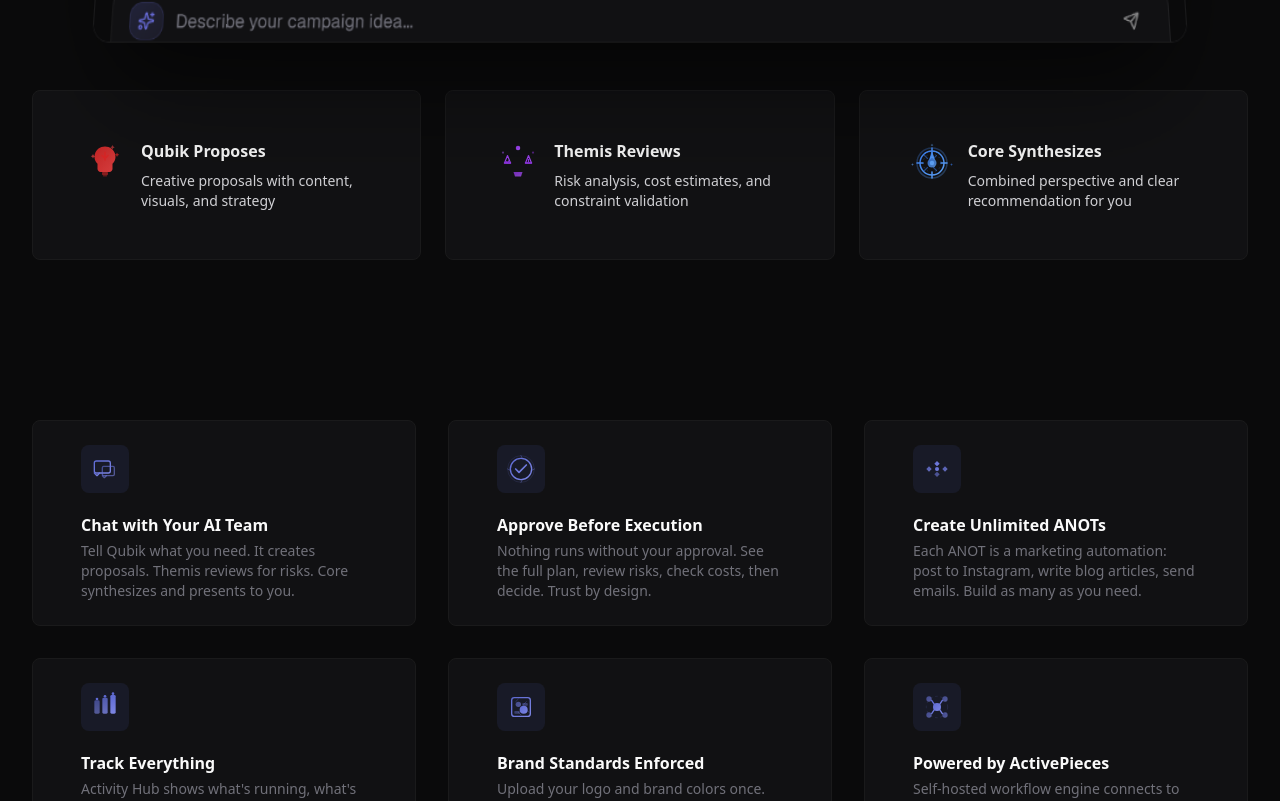
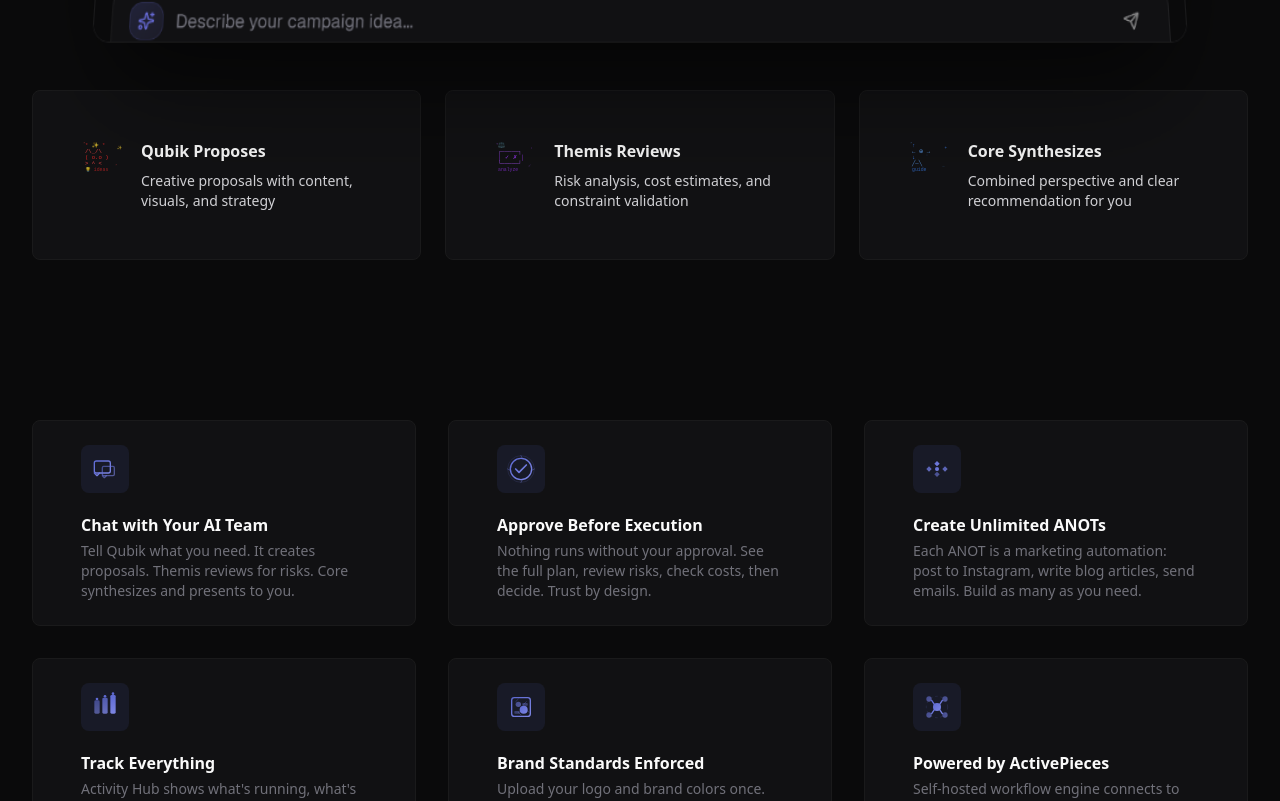
Before and after one commit to Patheras/anots-website, a Next.js app: page / in a window 1280 px wide. Shown: the part 2134-2935 px from the top of the page. Built offline with nearby package versions, Linux system fonts and the light colour scheme.

Commit message:
Transform agent icons to ASCII art style: Qubik creative, Themis analytical, Core guide

```diff
--- a/src/components/infographics/AgentIcons.tsx
+++ b/src/components/infographics/AgentIcons.tsx
@@ -1,187 +1,117 @@
 export const QubikIcon = ({ size = 64 }: { size?: number }) => (
-  <svg width={size} height={size} viewBox="0 0 64 64" fill="none" xmlns="http://www.w3.org/2000/svg">
-    {/* Lightbulb - Creative Ideas */}
-    <path
-      d="M32 10 C24 10 18 16 18 24 C18 28 20 31 22 33 L22 40 C22 42 24 44 26 44 L38 44 C40 44 42 42 42 40 L42 33 C44 31 46 28 46 24 C46 16 40 10 32 10 Z"
-      fill="url(#qubikGradient)"
-      opacity="0.9"
-    />
+  <svg width={size} height={size} viewBox="0 0 120 120" fill="none" xmlns="http://www.w3.org/2000/svg">
+    {/* ASCII Art Style - Creative Chaos */}
+    <text x="10" y="20" fontFamily="monospace" fontSize="14" fill="#DC2626" opacity="0.8">
+      *  ✨  *
+    </text>
+    <text x="10" y="35" fontFamily="monospace" fontSize="14" fill="#EF4444" opacity="0.9">
+      {'  /\\_/\\'}
+    </text>
+    <text x="10" y="50" fontFamily="monospace" fontSize="14" fill="#DC2626">
+      {' ( o.o )'}
+    </text>
+    <text x="10" y="65" fontFamily="monospace" fontSize="14" fill="#EF4444">
+      {'  > ^ <'}
+    </text>
+    <text x="10" y="80" fontFamily="monospace" fontSize="12" fill="#DC2626" opacity="0.7">
+      {'💡 ideas'}
+    </text>
 
-    {/* Filament - Creative spark */}
-    <path
-      d="M32 18 L32 28 M28 22 L32 26 L36 22"
-      stroke="#DC2626"
-      strokeWidth="2"
-      strokeLinecap="round"
-      strokeLinejoin="round"
-    />
-
-    {/* Base */}
-    <rect x="28" y="44" width="8" height="4" rx="1" fill="#DC2626" opacity="0.6" />
-    <rect x="29" y="48" width="6" height="2" rx="1" fill="#DC2626" opacity="0.4" />
-
-    {/* Sparkles around - Ideas flowing */}
-    <path d="M16 20 L17 22 L19 23 L17 24 L16 26 L15 24 L13 23 L15 22 Z" fill="#EF4444" opacity="0.7">
-      <animate attributeName="opacity" values="0.4;0.9;0.4" dur="2s" repeatCount="indefinite" />
-    </path>
-    <path d="M48 18 L49 20 L51 21 L49 22 L48 24 L47 22 L45 21 L47 20 Z" fill="#DC2626" opacity="0.7">
-      <animate attributeName="opacity" values="0.5;1;0.5" dur="1.8s" repeatCount="indefinite" />
-    </path>
-    <path d="M42 8 L43 10 L45 11 L43 12 L42 14 L41 12 L39 11 L41 10 Z" fill="#EF4444" opacity="0.6">
-      <animate attributeName="opacity" values="0.3;0.8;0.3" dur="2.2s" repeatCount="indefinite" />
-    </path>
-
-    <defs>
-      <linearGradient id="qubikGradient" x1="0%" y1="0%" x2="0%" y2="100%">
-        <stop offset="0%" stopColor="#FCA5A5" />
-        <stop offset="50%" stopColor="#EF4444" />
-        <stop offset="100%" stopColor="#DC2626" />
-      </linearGradient>
-    </defs>
+    {/* Floating sparkles */}
+    <text x="5" y="15" fontFamily="monospace" fontSize="10" fill="#EF4444" opacity="0.6">
+      <animate attributeName="opacity" values="0.3;0.9;0.3" dur="2s" repeatCount="indefinite" />
+      *
+    </text>
+    <text x="90" y="25" fontFamily="monospace" fontSize="10" fill="#DC2626" opacity="0.6">
+      <animate attributeName="opacity" values="0.5;1;0.5" dur="1.5s" repeatCount="indefinite" />
+      ✨
+    </text>
+    <text x="85" y="70" fontFamily="monospace" fontSize="10" fill="#EF4444" opacity="0.5">
+      <animate attributeName="opacity" values="0.4;0.8;0.4" dur="2.2s" repeatCount="indefinite" />
+      *
+    </text>
   </svg>
 );
 
 export const ThemisIcon = ({ size = 64 }: { size?: number }) => (
-  <svg width={size} height={size} viewBox="0 0 64 64" fill="none" xmlns="http://www.w3.org/2000/svg">
-    {/* Balance Scale - Justice & Analysis */}
-    <path
-      d="M32 12 L32 44"
-      stroke="url(#themisGradient)"
-      strokeWidth="2.5"
-      strokeLinecap="round"
-    />
+  <svg width={size} height={size} viewBox="0 0 120 120" fill="none" xmlns="http://www.w3.org/2000/svg">
+    {/* ASCII Art Style - Analytical & Balanced */}
+    <text x="10" y="20" fontFamily="monospace" fontSize="14" fill="#9333EA" opacity="0.8">
+      {'  ⚖️'}
+    </text>
+    <text x="10" y="35" fontFamily="monospace" fontSize="14" fill="#A855F7" opacity="0.9">
+      {'┌─────┐'}
+    </text>
+    <text x="10" y="50" fontFamily="monospace" fontSize="14" fill="#9333EA">
+      {'│ ✓ ✗ │'}
+    </text>
+    <text x="10" y="65" fontFamily="monospace" fontSize="14" fill="#A855F7">
+      {'└─────┘'}
+    </text>
+    <text x="10" y="80" fontFamily="monospace" fontSize="12" fill="#9333EA" opacity="0.7">
+      {'analyze'}
+    </text>
 
-    {/* Top ornament */}
-    <circle cx="32" cy="12" r="3" fill="url(#themisGradient)" />
-
-    {/* Horizontal beam */}
-    <path
-      d="M18 22 L46 22"
-      stroke="url(#themisGradient)"
-      strokeWidth="2"
-      strokeLinecap="round"
-    />
-
-    {/* Left scale */}
-    <path
-      d="M18 22 L14 32 L22 32 Z"
-      fill="none"
-      stroke="url(#themisGradient)"
-      strokeWidth="1.5"
-      strokeLinejoin="round"
-    />
-    <path d="M14 32 L22 32" stroke="#9333EA" strokeWidth="2" strokeLinecap="round" />
-
-    {/* Right scale */}
-    <path
-      d="M46 22 L42 32 L50 32 Z"
-      fill="none"
-      stroke="url(#themisGradient)"
-      strokeWidth="1.5"
-      strokeLinejoin="round"
-    />
-    <path d="M42 32 L50 32" stroke="#9333EA" strokeWidth="2" strokeLinecap="round" />
-
-    {/* Base */}
-    <path
-      d="M26 44 L38 44 L36 50 L28 50 Z"
-      fill="url(#themisGradient)"
-      opacity="0.8"
-    />
-
-    {/* Checkmark on left scale - Approved */}
-    <path
-      d="M16 30 L17.5 31.5 L20 29"
-      stroke="#9333EA"
-      strokeWidth="1.5"
-      strokeLinecap="round"
-      strokeLinejoin="round"
-    />
-
-    {/* Warning symbol on right scale */}
-    <circle cx="46" cy="30" r="1" fill="#9333EA" />
-    <path d="M46 27 L46 29" stroke="#9333EA" strokeWidth="1.5" strokeLinecap="round" />
-
-    {/* Floating analysis particles */}
-    <circle cx="12" cy="18" r="1.5" fill="#A855F7" opacity="0.5">
-      <animate attributeName="cy" values="18;16;18" dur="3s" repeatCount="indefinite" />
-    </circle>
-    <circle cx="52" cy="18" r="1.5" fill="#9333EA" opacity="0.5">
-      <animate attributeName="cy" values="18;16;18" dur="3s" begin="0.5s" repeatCount="indefinite" />
-    </circle>
-
-    <defs>
-      <linearGradient id="themisGradient" x1="0%" y1="0%" x2="0%" y2="100%">
-        <stop offset="0%" stopColor="#C084FC" />
-        <stop offset="50%" stopColor="#A855F7" />
-        <stop offset="100%" stopColor="#9333EA" />
-      </linearGradient>
-    </defs>
+    {/* Floating analysis symbols */}
+    <text x="5" y="15" fontFamily="monospace" fontSize="10" fill="#A855F7" opacity="0.5">
+      <animate attributeName="cy" values="0;-2;0" dur="3s" repeatCount="indefinite" />
+      ?
+    </text>
+    <text x="90" y="25" fontFamily="monospace" fontSize="10" fill="#9333EA" opacity="0.5">
+      <animate attributeName="cy" values="0;-2;0" dur="3s" begin="0.5s" repeatCount="indefinite" />
+      !
+    </text>
+    <text x="85" y="70" fontFamily="monospace" fontSize="10" fill="#A855F7" opacity="0.4">
+      <animate attributeName="opacity" values="0.2;0.6;0.2" dur="2.5s" repeatCount="indefinite" />
+      ✓
+    </text>
   </svg>
 );
 
 export const CoreIcon = ({ size = 64 }: { size?: number }) => (
-  <svg width={size} height={size} viewBox="0 0 64 64" fill="none" xmlns="http://www.w3.org/2000/svg">
-    {/* Compass Rose - Guidance & Direction */}
-    <circle cx="32" cy="32" r="20" fill="none" stroke="url(#coreGradient)" strokeWidth="2" opacity="0.3" />
-    <circle cx="32" cy="32" r="16" fill="none" stroke="url(#coreGradient)" strokeWidth="2" />
+  <svg width={size} height={size} viewBox="0 0 120 120" fill="none" xmlns="http://www.w3.org/2000/svg">
+    {/* ASCII Art Style - Guiding & Centered */}
+    <text x="10" y="20" fontFamily="monospace" fontSize="14" fill="#3B82F6" opacity="0.8">
+      {'    ↑'}
+    </text>
+    <text x="10" y="35" fontFamily="monospace" fontSize="14" fill="#60A5FA" opacity="0.9">
+      {'  ← ⊕ →'}
+    </text>
+    <text x="10" y="50" fontFamily="monospace" fontSize="14" fill="#3B82F6">
+      {'    ↓'}
+    </text>
+    <text x="10" y="65" fontFamily="monospace" fontSize="14" fill="#60A5FA" opacity="0.8">
+      {'  ╱─╲'}
+    </text>
+    <text x="10" y="80" fontFamily="monospace" fontSize="12" fill="#3B82F6" opacity="0.7">
+      {'  guide'}
+    </text>
 
-    {/* Cardinal points */}
-    <path
-      d="M32 12 L32 20 M32 44 L32 52 M12 32 L20 32 M44 32 L52 32"
-      stroke="url(#coreGradient)"
-      strokeWidth="2"
-      strokeLinecap="round"
-    />
+    {/* Floating guide markers */}
+    <text x="5" y="15" fontFamily="monospace" fontSize="10" fill="#60A5FA" opacity="0.5">
+      <animate attributeName="opacity" values="0.3;0.7;0.3" dur="2.5s" repeatCount="indefinite" />
+      *
+    </text>
+    <text x="90" y="25" fontFamily="monospace" fontSize="10" fill="#3B82F6" opacity="0.5">
+      <animate attributeName="opacity" values="0.5;0.9;0.5" dur="2.5s" repeatCount="indefinite" />
+      ✦
+    </text>
+    <text x="85" y="70" fontFamily="monospace" fontSize="10" fill="#60A5FA" opacity="0.4">
+      <animate attributeName="opacity" values="0.2;0.6;0.2" dur="2s" repeatCount="indefinite" />
+      →
+    </text>
 
-    {/* North arrow - Primary direction */}
-    <path
-      d="M32 16 L36 28 L32 26 L28 28 Z"
-      fill="url(#coreGradient)"
-    />
-
-    {/* Intercardinal points */}
-    <path
-      d="M22 22 L26 26 M38 22 L34 26 M22 42 L26 38 M38 42 L34 38"
-      stroke="#3B82F6"
-      strokeWidth="1.5"
-      strokeLinecap="round"
-      opacity="0.5"
-    />
-
-    {/* Center circle - Core */}
-    <circle cx="32" cy="32" r="6" fill="url(#coreGradient)" opacity="0.8" />
-    <circle cx="32" cy="32" r="3" fill="#60A5FA" />
-
-    {/* Rotating guide ring */}
-    <circle cx="32" cy="32" r="12" fill="none" stroke="#3B82F6" strokeWidth="1" strokeDasharray="2 4" opacity="0.4">
+    {/* Rotating compass indicator */}
+    <text x="45" y="42" fontFamily="monospace" fontSize="8" fill="#3B82F6" opacity="0.3">
       <animateTransform
         attributeName="transform"
         type="rotate"
-        from="0 32 32"
-        to="360 32 32"
+        from="0 50 40"
+        to="360 50 40"
         dur="20s"
         repeatCount="indefinite"
       />
-    </circle>
-
-    {/* Floating guide stars */}
-    <path d="M32 6 L32.5 7.5 L34 8 L32.5 8.5 L32 10 L31.5 8.5 L30 8 L31.5 7.5 Z" fill="#60A5FA" opacity="0.7">
-      <animate attributeName="opacity" values="0.4;0.9;0.4" dur="2.5s" repeatCount="indefinite" />
-    </path>
-    <path d="M58 32 L58.5 33.5 L60 34 L58.5 34.5 L58 36 L57.5 34.5 L56 34 L57.5 33.5 Z" fill="#3B82F6" opacity="0.7">
-      <animate attributeName="opacity" values="0.5;1;0.5" dur="2.8s" repeatCount="indefinite" />
-    </path>
-    <path d="M6 32 L6.5 33.5 L8 34 L6.5 34.5 L6 36 L5.5 34.5 L4 34 L5.5 33.5 Z" fill="#60A5FA" opacity="0.7">
-      <animate attributeName="opacity" values="0.3;0.8;0.3" dur="3s" repeatCount="indefinite" />
-    </path>
-
-    <defs>
-      <linearGradient id="coreGradient" x1="0%" y1="0%" x2="0%" y2="100%">
-        <stop offset="0%" stopColor="#93C5FD" />
-        <stop offset="50%" stopColor="#60A5FA" />
-        <stop offset="100%" stopColor="#3B82F6" />
-      </linearGradient>
-    </defs>
+      ○
+    </text>
   </svg>
 );
```
